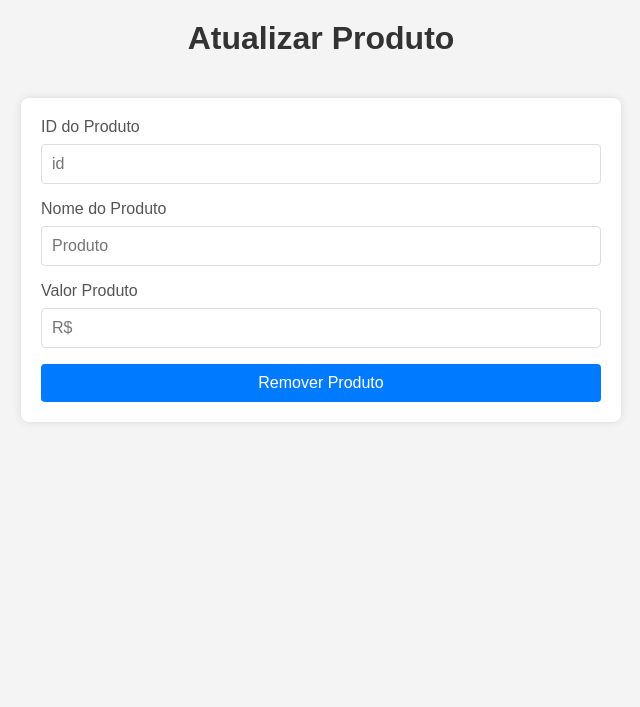
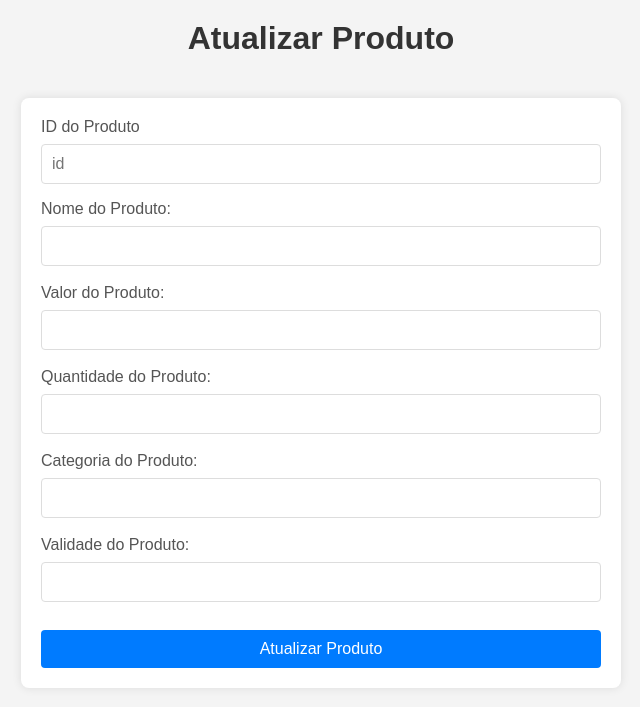
Before and after one commit to Gustavojferreira/crud, a Flask app: page /update in a window 1280 px wide. Shown: the part 55-762 px from the top of the page, without its empty margins (319-959 px from the left). Run offline with Flask 3, Linux system fonts and the light colour scheme.

Commit message:
alteração pedida pelo professor
Adição de colunas do banco no codigo.

```diff
--- a/app/routes.py
+++ b/app/routes.py
@@ -24,10 +24,13 @@ def create():
     if request.method == 'POST':
         nome_produto = request.form['nome_produto']
         valor_produto = request.form['valor_produto']
+        quantidade_produto = request.form['quantidade_produto']
+        categoria_produto = request.form['categoria_produto']
+        validade = request.form['validade']
 
         conn = dbconnect()
         cursor = conn.cursor()
-        cursor.execute("INSERT INTO vendas (nome_produto, valor_produto) VALUES (%s, %s)", (nome_produto, valor_produto))
+        cursor.execute("INSERT INTO vendas (nome_produto, valor_produto, quantidade_produto,categoria, validade) VALUES (%s, %s, %s, %s, %s)", (nome_produto, valor_produto, quantidade_produto, categoria_produto, validade))
         conn.commit()
         cursor.close()
         conn.close()
@@ -55,10 +58,13 @@ def update():
         idvendas = request.form['id']
         nome_produto = request.form['nome_produto']
         valor_produto = request.form['valor_produto']
+        quantidade_produto = request.form['quantidade_produto']
+        categoria_produto = request.form['categoria_produto']
+        validade = request.form['validade']
 
         conn = dbconnect()
         cursor = conn.cursor()
-        cursor.execute("UPDATE vendas SET nome_produto=%s, valor_produto=%s WHERE idvendas=%s", (nome_produto, valor_produto, idvendas))
+        cursor.execute("UPDATE vendas SET nome_produto=%s, valor_produto=%s, quantidade_produto=%s, categoria=%s, validade=%s WHERE idvendas=%s", (nome_produto, valor_produto, quantidade_produto, categoria_produto, validade, idvendas))
         conn.commit()
         cursor.close()
         conn.close()
--- a/app/templates/recovery.html
+++ b/app/templates/recovery.html
@@ -18,6 +18,9 @@
                     <th>ID</th>
                     <th>Produto</th>
                     <th>Valor</th>
+                    <th>Quantidade</th>
+                    <th>Categoria</th>
+                    <th>Validade</th>
                 </tr>
             </thead>
             <tbody>
@@ -26,6 +29,9 @@
                     <td>{{ produtos[0] }}</td>
                     <td>{{ produtos[1] }}</td>
                     <td>{{ produtos[2] }}</td>
+                    <td>{{ produtos[3] }}</td>
+                    <td>{{ produtos[4] }}</td>
+                    <td>{{ produtos[5] }}</td>
                 </tr>
                 {% endfor %}
             </tbody>
--- a/app/templates/update.html
+++ b/app/templates/update.html
@@ -17,15 +17,22 @@
                 <label for="id">ID do Produto</label>
                 <input type="text" id="id" name="id" placeholder="id" required>
             </div>
-            <div class="form-group">
-                <label for="nome_produto">Nome do Produto</label>
-                <input type="text" id="nome_produto" name="nome_produto" placeholder="Produto" required>
-            </div>
-            <div class="form-group">
-                <label for="valor_produto">Valor Produto</label>
-                <input type="number" id="valor_produto" name="valor_produto" placeholder="R$" step="0.01" required>
-            </div>
-            <button type="submit" class="button">Remover Produto</button>
+            <label for="nome_produto">Nome do Produto:</label>
+            <input type="text" id="nome_produto" name="nome_produto" required><br><br>
+
+            <label for="valor_produto">Valor do Produto:</label>
+            <input type="number" id="valor_produto" name="valor_produto" step="0.01" required><br><br>
+
+            <label for="valor_produto">Quantidade do Produto:</label>
+            <input type="number" id="quantidade_produto" name="quantidade_produto" step="0.01" required><br><br>
+
+            <label for="valor_produto">Categoria do Produto:</label>
+            <input type="text" id="categoria_produto" name="categoria_produto" step="0.01" required><br><br>
+
+            <label for="valor_produto">Validade do Produto:</label>
+            <input type="text" id="validade" name="validade" step="0.01" required><br><br>
+
+            <button type="submit" class="button">Atualizar Produto</button>
         </form>
     </div>
 </body>
```
Also changed, not shown: app/templates/create.html (+9 -0 lines).
